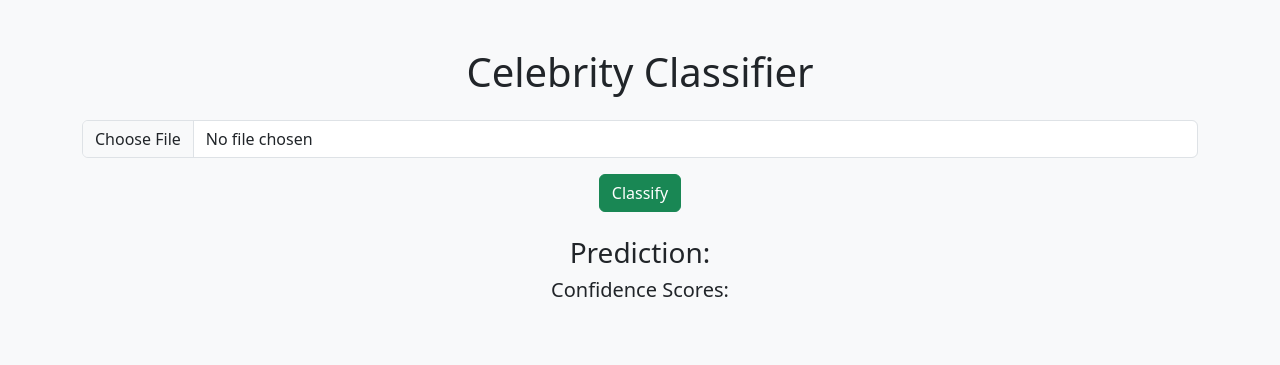
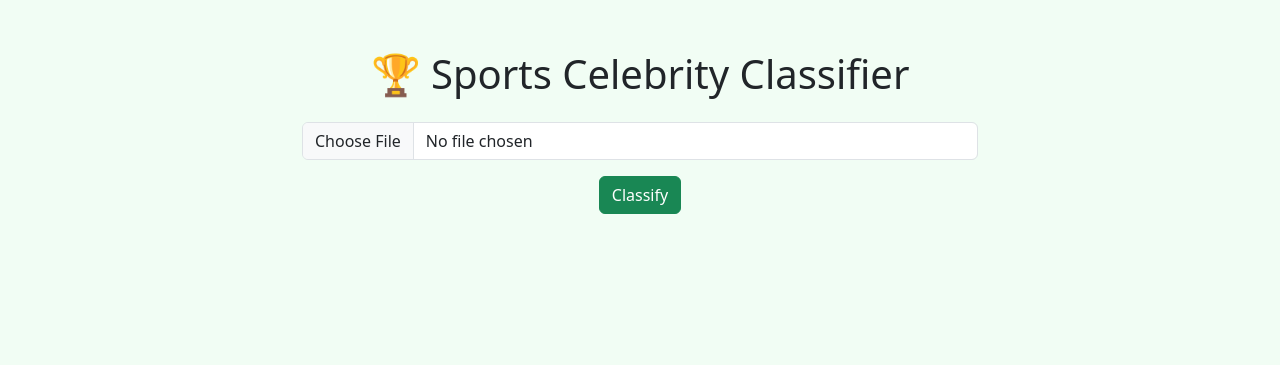
Before and after one commit to Lingesh-7/Image-Classification-Using-ML, a Flask app: page / in a window 1280 px wide. Shown: the top 365 px of the page. Run offline with Flask 3, Linux system fonts and the light colour scheme; parts of the project's set-up code (start-up, migrations or seed data) failed here and were passed over.

Commit message:
Update index.html

```diff
--- a/templates/index.html
+++ b/templates/index.html
@@ -1,97 +1,99 @@
 <!DOCTYPE html>
-<html>
+<html lang="en">
 <head>
-    <title>Celebrity Classifier</title>
+    <meta charset="UTF-8">
+    <title>🏏 Sports Celebrity Classifier</title>
+    <meta name="viewport" content="width=device-width, initial-scale=1">
     <link href="https://cdn.jsdelivr.net/npm/bootstrap@5.3.0/dist/css/bootstrap.min.css" rel="stylesheet">
     <style>
-        .spinner-border {
-            display: none;
-        }
-        #output {
-            margin-top: 20px;
-        }
+        body { background-color: #f1fdf4; padding-top: 30px; }
+        .container { max-width: 700px; margin-top: 20px; }
+        .preview-img { max-width: 100%; max-height: 300px; border: 2px dashed #ccc; margin-top: 10px; padding: 10px; }
+        .example-img { width: 150px; height: 150px; object-fit: cover; border: 3px solid green; margin: 10px; border-radius: 10px; }
     </style>
 </head>
-<body class="bg-light text-dark">
+<body>
+<div class="container text-center">
+    <h1 class="mb-4">🏆 Sports Celebrity Classifier</h1>
 
-<div class="container py-5">
-    <h1 class="text-center mb-4">Celebrity Classifier</h1>
+    <form id="upload-form" class="upload-section mt-4">
+        <input type="file" class="form-control" id="image-upload" accept="image/*" required>
+        <img id="preview" class="preview-img" src="#" alt="Image Preview" style="display: none;">
+        <button type="submit" class="btn btn-success mt-3">Classify</button>
+    </form>
 
-    <div class="text-center mb-3">
-        <input type="file" id="imageUpload" accept="image/*" class="form-control" />
-        <button onclick="uploadAndClassify()" class="btn btn-success mt-3">Classify</button>
-    </div>
-
-    <div class="text-center">
-        <img id="previewImage" class="img-fluid rounded" style="max-height: 300px; display: none;" />
-        <div class="spinner-border text-primary mt-3" id="loadingSpinner" role="status">
-            <span class="visually-hidden">Loading...</span>
-        </div>
-    </div>
-
-    <div id="output" class="mt-4 text-center">
-        <h3>Prediction: <span id="predicted-class" class="text-success"></span></h3>
-        <h5>Confidence Scores:</h5>
-        <ul id="confidence-scores" class="list-unstyled"></ul>
+    <div id="result" class="mt-4 text-start" style="display:none;">
+        <h5>Prediction Result:</h5>
+        <p><strong>Class:</strong> <span id="predicted-class"></span></p>
+        <p><strong>Confidence Scores:</strong></p>
+        <ul id="confidence-list"></ul>
     </div>
 </div>
 
 <script>
-    let base64Image = "";
+    const imageInput = document.getElementById("image-upload");
+    const preview = document.getElementById("preview");
+    const form = document.getElementById("upload-form");
 
-    document.getElementById("imageUpload").addEventListener("change", function () {
+    imageInput.addEventListener("change", function () {
         const file = this.files[0];
-        if (!file) return;
+        if (file) {
+            const reader = new FileReader();
+            reader.onload = function (e) {
+                preview.src = e.target.result;
+                preview.style.display = "block";
+            };
+            reader.readAsDataURL(file);
+        }
+    });
+
+    form.addEventListener("submit", async function (e) {
+        e.preventDefault();
+
+        const file = imageInput.files[0];
+        if (!file) return alert("Please upload an image.");
 
         const reader = new FileReader();
-        reader.onload = function () {
-            base64Image = reader.result;
-            document.getElementById("previewImage").src = base64Image;
-            document.getElementById("previewImage").style.display = "block";
-        };
-        reader.readAsDataURL(file);
-    });
-
-    function uploadAndClassify() {
-        if (!base64Image) {
-            alert("Please select an image first.");
-            return;
-        }
-
-        document.getElementById("loadingSpinner").style.display = "inline-block";
-        document.getElementById("predicted-class").textContent = "";
-        document.getElementById("confidence-scores").innerHTML = "";
+        reader.onloadend = async function () {
+            const base64Image = reader.result;
 
             const formData = new FormData();
             formData.append("image_data", base64Image);
 
-        fetch("/classify_image", {
+            try {
+                const response = await fetch("/classify_image", {
                     method: "POST",
                     body: formData
-        })
-        .then(res => res.json())
-        .then(data => {
-            document.getElementById("loadingSpinner").style.display = "none";
+                });
 
-            if (data.length > 0) {
+                const data = await response.json();
+
+                if (data.error) {
+                    alert("Server error: " + data.error);
+                    return;
+                }
+
+                if (data && data.length > 0) {
+                    document.getElementById("result").style.display = "block";
                     document.getElementById("predicted-class").textContent = data[0].class;
-                const scores = data[0].class_probability;
-                const dictionary = data[0].class_dictionary;
 
-                const classNames = Object.keys(dictionary);
-                for (let i = 0; i < classNames.length; i++) {
+                    const confList = document.getElementById("confidence-list");
+                    confList.innerHTML = "";
+                    const probs = data[0].class_probability;
+                    const classes = Object.keys(data[0].class_dictionary);
+
+                    classes.forEach((cls, idx) => {
                         const li = document.createElement("li");
-                    li.textContent = `${classNames[i]}: ${scores[i]}%`;
-                    document.getElementById("confidence-scores").appendChild(li);
-                }
-            }
-        })
-        .catch(err => {
-            document.getElementById("loadingSpinner").style.display = "none";
-            alert("Error occurred: " + err);
+                        li.textContent = `${cls}: ${probs[idx]}%`;
+                        confList.appendChild(li);
                     });
                 }
+            } catch (err) {
+                alert("Error occurred: " + err.message);
+            }
+        };
+        reader.readAsDataURL(file);
+    });
 </script>
-
 </body>
 </html>
```
Lines whose indentation alone changed are shown as unchanged.
